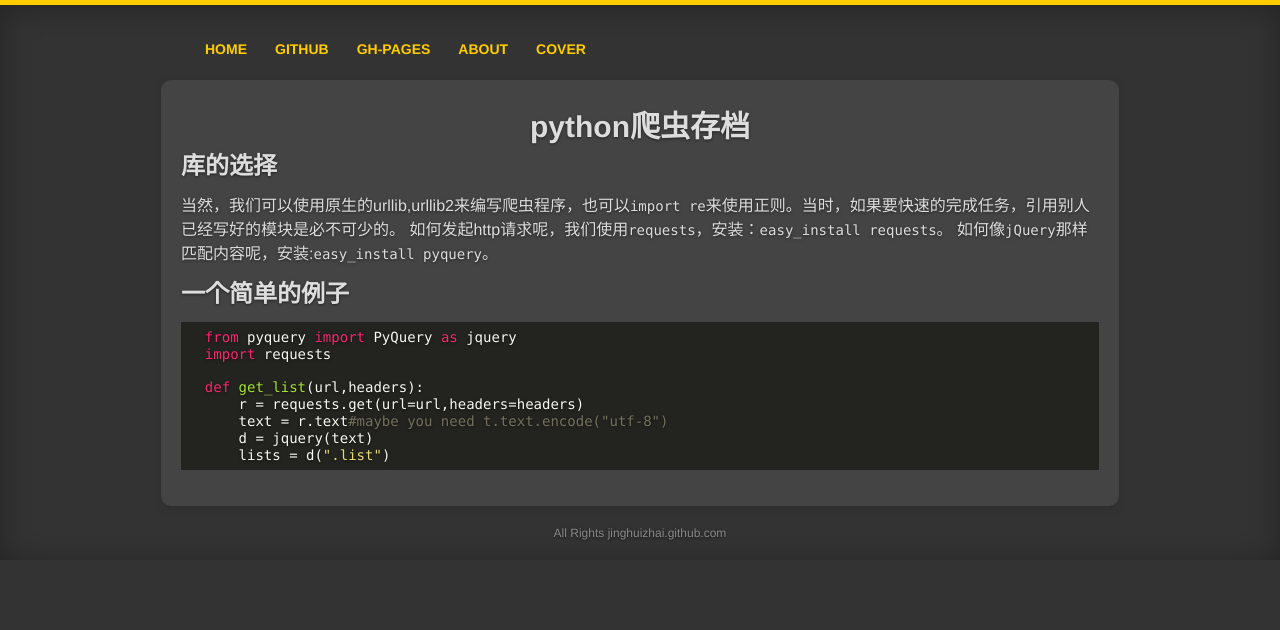
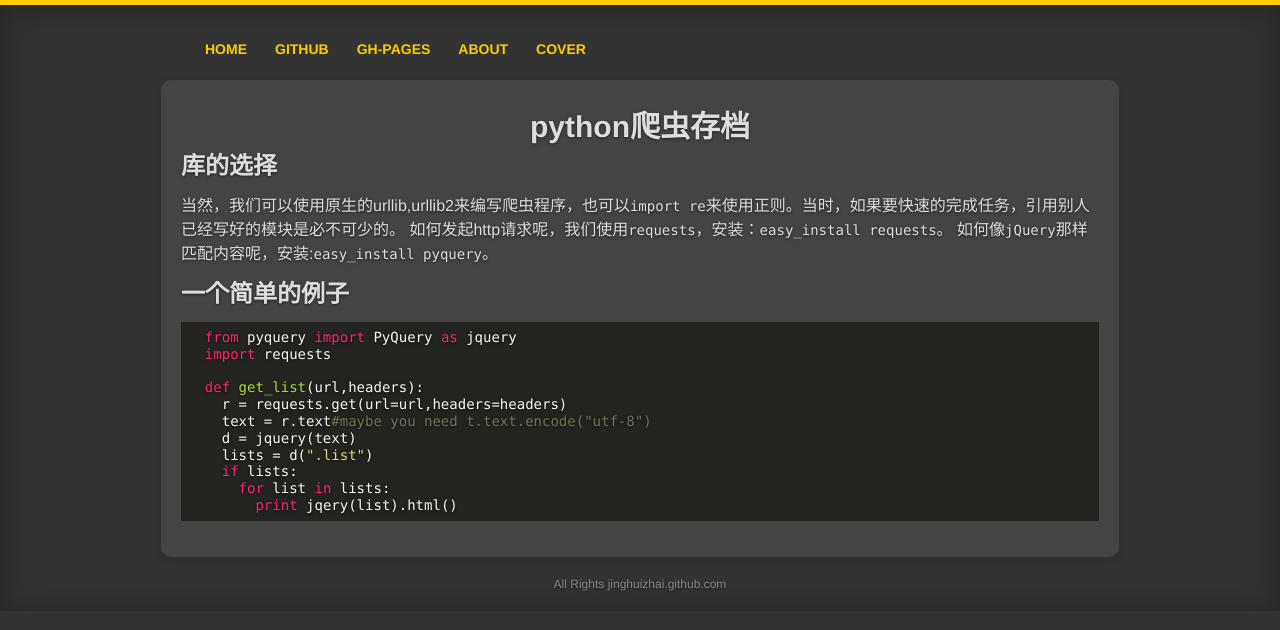
Before and after one commit to jinghuizhai/blog, a Jekyll site: the page built from _posts/2016-03-07-python-spider.md, in a window 1280 px wide. Shown: the top 630 px of the page. Built offline with Jekyll 4.4.1, drawn with Linux system fonts in a browser that asks for light colours.

Commit message:
Update 2016-03-07-python-spider.md

````diff
--- a/_posts/2016-03-07-python-spider.md
+++ b/_posts/2016-03-07-python-spider.md
@@ -13,8 +13,11 @@ title: python爬虫存档
   import requests
 
   def get_list(url,headers):
-      r = requests.get(url=url,headers=headers)
-      text = r.text#maybe you need t.text.encode("utf-8")
-      d = jquery(text)
-      lists = d(".list")
+    r = requests.get(url=url,headers=headers)
+    text = r.text#maybe you need t.text.encode("utf-8")
+    d = jquery(text)
+    lists = d(".list")
+    if lists:
+      for list in lists:
+        print jqery(list).html()
 ```
````
